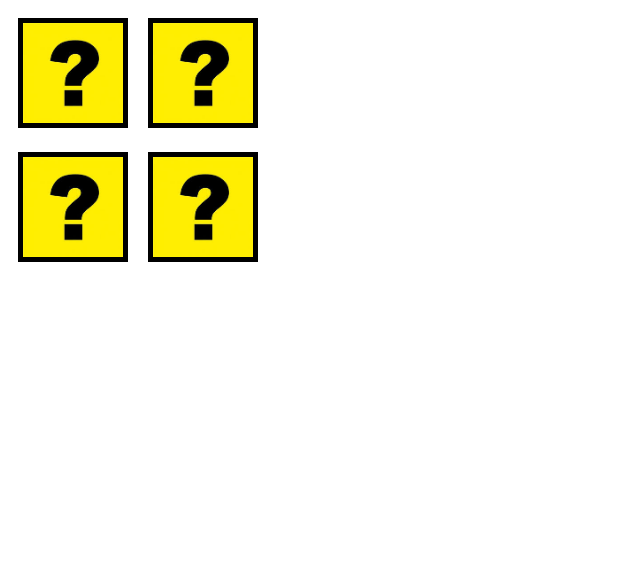
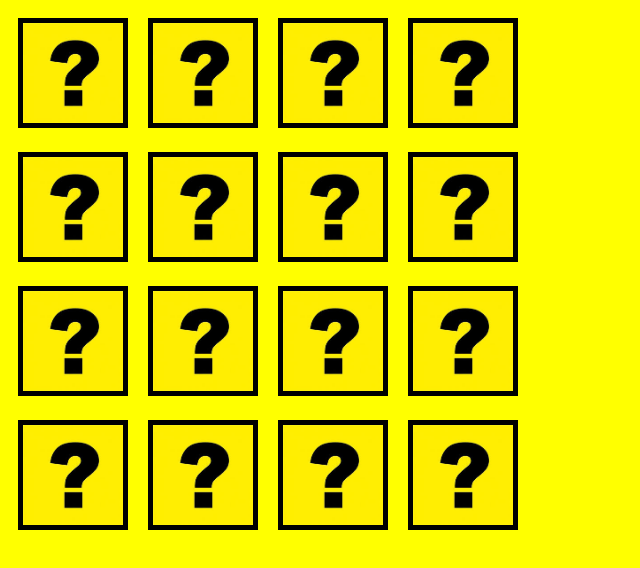
Before and after one commit to Holmsbergsviti/findPair, a plain HTML site: page game.html in a window 1280 px wide. Shown: the whole page, without its empty margins (0-640 px from the left). Drawn offline with Linux system fonts and the light colour scheme.

Commit message:
Feature/fp 1 (#1)
FP-1 Change bg-color
FP-1 First working version

```diff
--- a/game.html
+++ b/game.html
@@ -4,6 +4,10 @@
         <meta charset="UTF-8">
         <title>Find Pair</title>
         <style>
+            body {
+                background-color: yellow;
+            }
+
             .row div{
                 float: left;
                 margin: 10px;
@@ -21,26 +25,69 @@
         </style>
     </head>
     <body>
+        <div>
+            <div class="row">
+                <div class="img" onclick="changeImgTo('Bee')">
+                    <img src="img/shirtForGame.jpeg" border="5xp" id="imgBee" alt="">
+                </div>
+                <div class="img" onclick="changeImgTo('Coin')">
+                    <img src="img/shirtForGame.jpeg" border="5xp" id="imgCoin" alt="">
+                </div>
+                <div class="img" onclick="changeImgTo('Bee1')">
+                    <img src="img/shirtForGame.jpeg" border="5xp" id="imgBee1" alt="">
+                </div>
+                <div class="img" onclick="changeImgTo('Ball1')">
+                    <img src="img/shirtForGame.jpeg" border="5xp" id="imgBall1" alt="">
+                </div>
+            </div>
             <div class="row">
                 <div class="img" onclick="changeImgTo('Ball')">
                     <img src="img/shirtForGame.jpeg" border="5xp" id="imgBall" alt="">
                 </div>
-    <div class="img" onclick="changeImgTo('Money')">
-        <img src="img/shirtForGame.jpeg" border="5xp" id="imgMoney" alt="">
+                <div class="img" onclick="changeImgTo('Coin1')">
+                    <img src="img/shirtForGame.jpeg" border="5xp" id="imgCoin1" alt="">
+                </div>
+                <div class="img" onclick="changeImgTo('BasketballBall1')">
+                    <img src="img/shirtForGame.jpeg" border="5xp" id="imgBasketballBall1" alt="">
+                </div>
+                <div class="img" onclick="changeImgTo('Cat')">
+                    <img src="img/shirtForGame.jpeg" border="5xp" id="imgCat" alt="">
                 </div>
             </div>
             <div class="row">
-    <div class="img" onclick="changeImgTo('Ball1')">
-        <img src="img/shirtForGame.jpeg" border="5xp" id="imgBall1" alt="">
+                <div class="img" onclick="changeImgTo('Dog1')">
+                    <img src="img/shirtForGame.jpeg" border="5xp" id="imgDog1" alt="">
                 </div>
-    <div class="img" onclick="changeImgTo('Money1')">
-        <img src="img/shirtForGame.jpeg" border="5xp" id="imgMoney1" alt="">
+                <div class="img" onclick="changeImgTo('Cat1')">
+                    <img src="img/shirtForGame.jpeg" border="5xp" id="imgCat1" alt="">
+                </div>
+                <div class="img" onclick="changeImgTo('Dog')">
+                    <img src="img/shirtForGame.jpeg" border="5xp" id="imgDog" alt="">
+                </div>
+                <div class="img" onclick="changeImgTo('Fish')">
+                    <img src="img/shirtForGame.jpeg" border="5xp" id="imgFish" alt="">
+                </div>
+            </div>
+            <div class="row">
+                <div class="img" onclick="changeImgTo('Telephone1')">
+                    <img src="img/shirtForGame.jpeg" border="5xp" id="imgTelephone1" alt="">
+                </div>
+                <div class="img" onclick="changeImgTo('Fish1')">
+                    <img src="img/shirtForGame.jpeg" border="5xp" id="imgFish1" alt="">
+                </div>
+                <div class="img" onclick="changeImgTo('Telephone')">
+                    <img src="img/shirtForGame.jpeg" border="5xp" id="imgTelephone" alt="">
+                </div>
+                <div class="img" onclick="changeImgTo('BasketballBall')">
+                    <img src="img/shirtForGame.jpeg" border="5xp" id="imgBasketballBall" alt="">
+                </div>
             </div>
         </div>
         <script>
             var i = 0;
             var a = 0;
             var b = 0;
+            var chekResult = 0;
             var old_text = "";
             var image = "";
 
@@ -67,6 +114,7 @@
                         a = 0;
                         i = 0;
                         b = 0;
+                        chekResult++;
                     }
                     if (b === 1) {
                         await new Promise(r => setTimeout(r, 1500));
@@ -113,6 +161,9 @@
                     i = 0;
                     b = 0;
                 }
+                if (chekResult === 8) {
+                    alert('YOU WON!!!')
+                }
                 old_text = text;
             }
 
```
Also changed, not shown: img/imgBall.jpeg, img/imgMoney.jpeg (deleted). Lines whose indentation alone changed are shown as unchanged.
